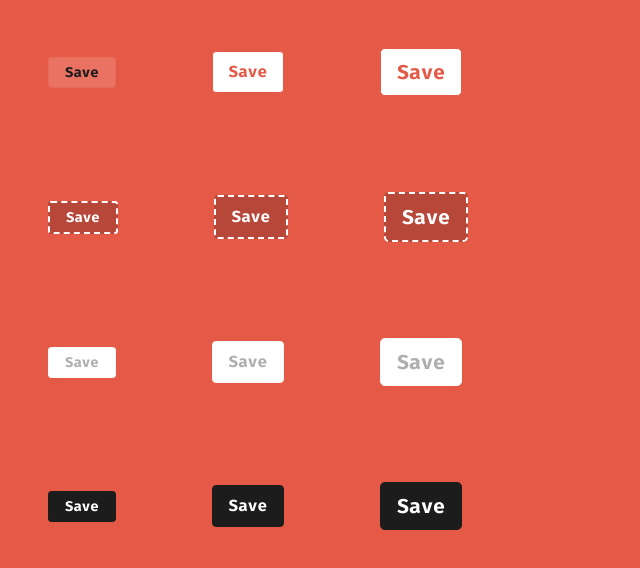
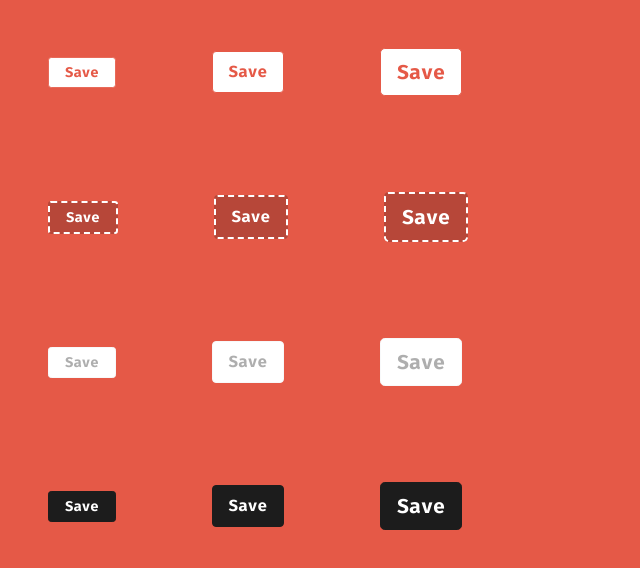
Before and after one commit to filipemelo2002/time-boxing, a React (Create React App) app: page / in a window 1280 px wide. In both pictures the pointer is over the button 81 px from the left and 72 px from the top of the page. Shown: the top 568 px of the page, without its empty margins (0-640 px from the left). Built offline with nearby package versions, Linux system fonts and the light colour scheme.

Commit message:
TB-3 Fix btn-primary

```diff
--- a/src/styles/_custom.scss
+++ b/src/styles/_custom.scss
@@ -15,6 +15,10 @@ body {
 .btn-primary {
   background-color: $white;
   color: $primary;
+  &:hover, &:active {
+    background-color: $white;
+    color: $primary;
+  }
 }
 .btn-light {
   background-color: $white;
```
